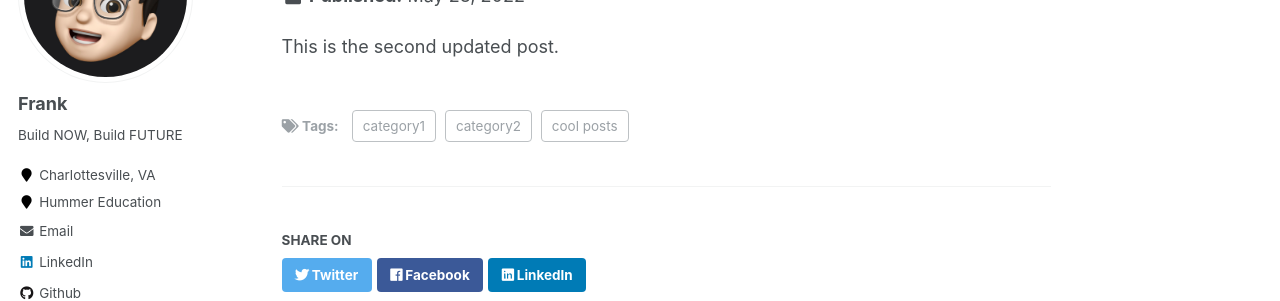
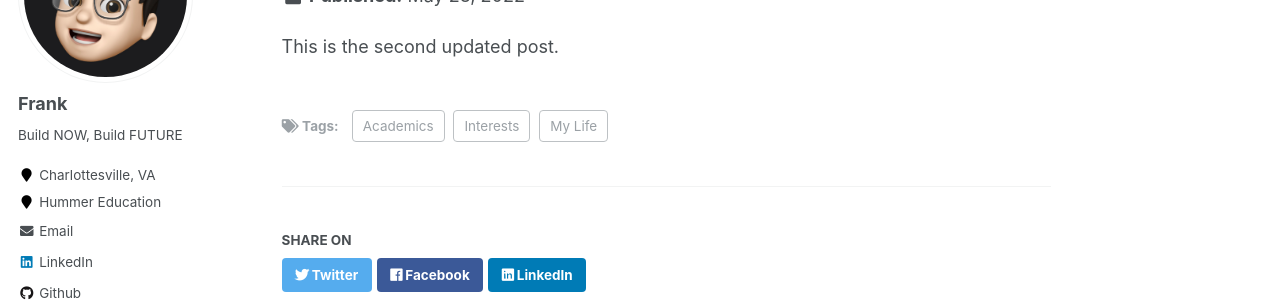
Before and after one commit to FangFrankSun/AcademicPage, a Jekyll site: the page built from _posts/2022-05-23-blog-post-2.md, in a window 1280 px wide and 1307 px high. Shown: the part 209-510 px from the top of the window. Built offline with Jekyll 4.4.1, drawn with Linux system fonts in a browser that asks for light colours.

Commit message:
Update 2022-05-23-blog-post-2.md

```diff
--- a/_posts/2022-05-23-blog-post-2.md
+++ b/_posts/2022-05-23-blog-post-2.md
@@ -3,9 +3,9 @@ title: 'Blog Post number 2'
 date: 2022-05-23
 permalink: /posts/2013/08/blog-post-2/
 tags:
-  - cool posts
-  - category1
-  - category2
+  - Interests
+  - Academics
+  - My Life
 ---
 
 This is the second updated post.
```
